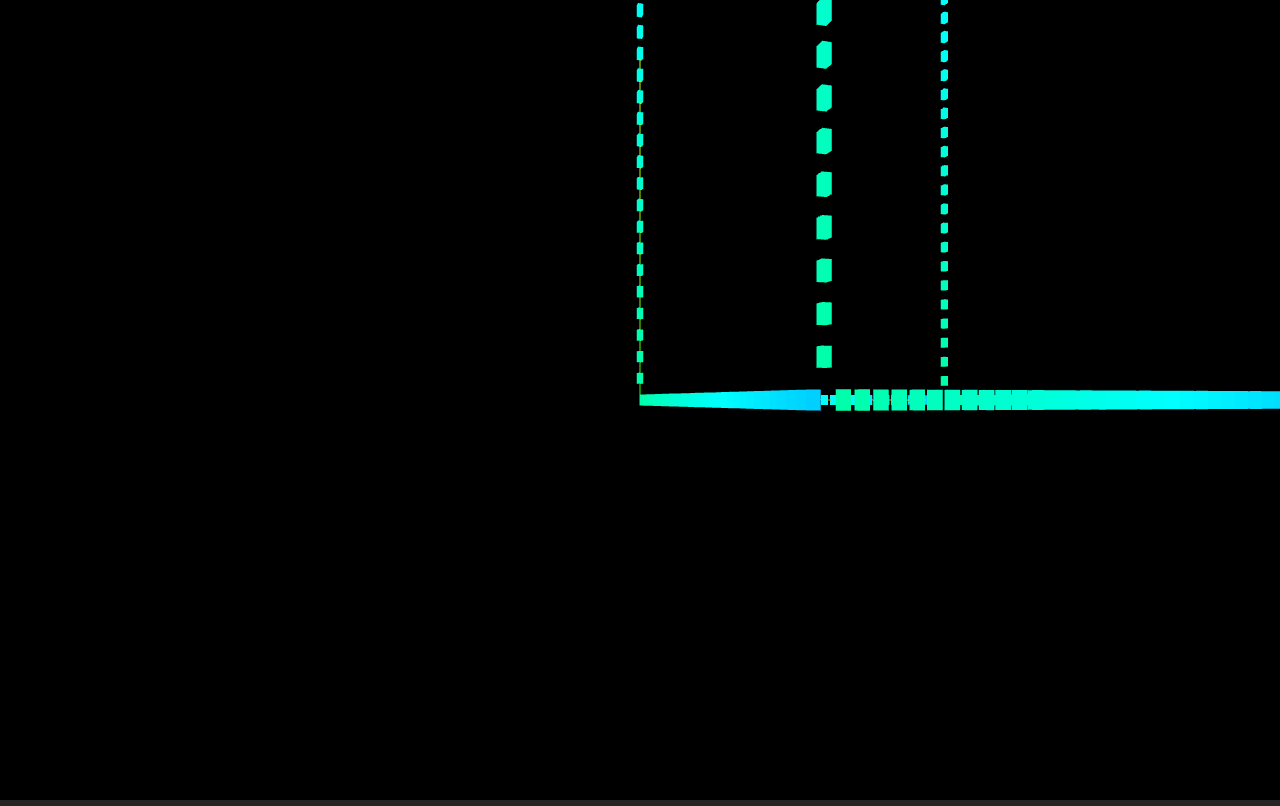
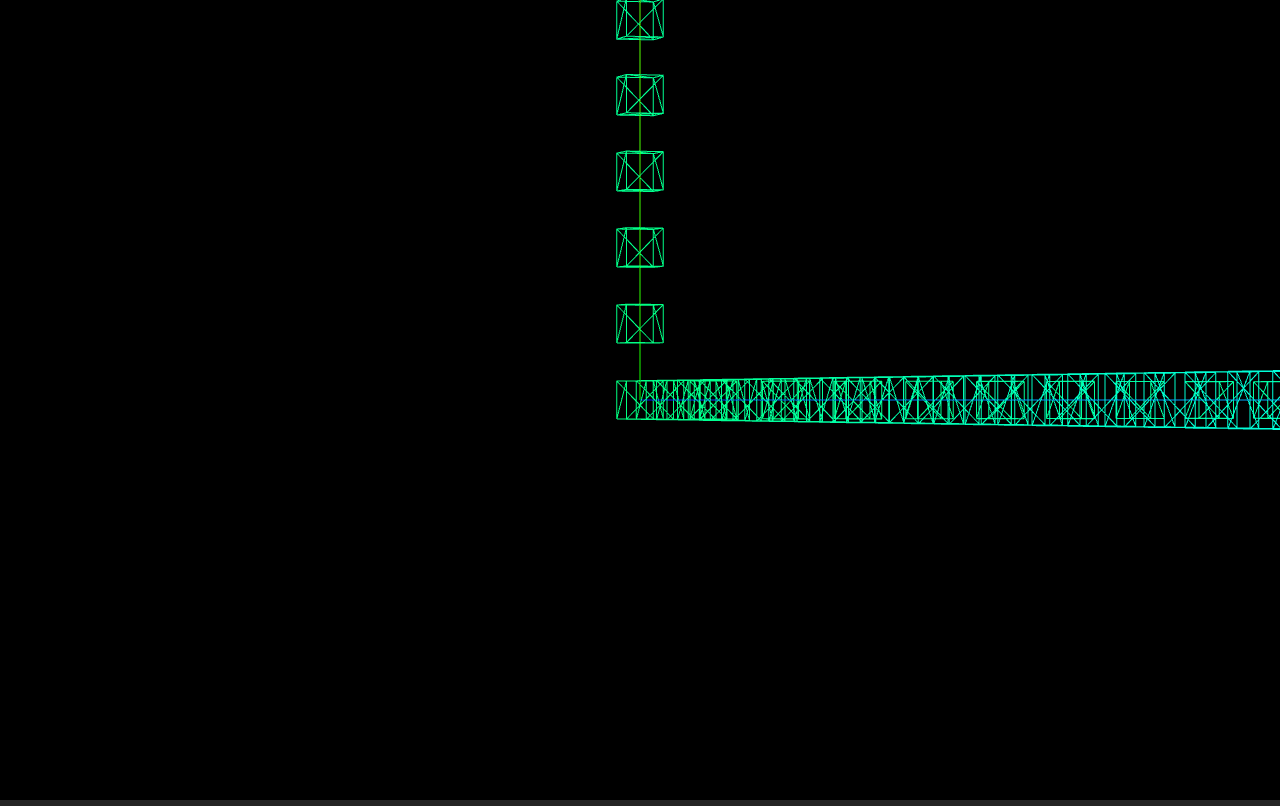
Before and after one commit to JaberChowdhury/Threejs-project, a website built with Vite: page index.html in a window 1280 px wide. Built offline with nearby package versions, Linux system fonts and the light colour scheme; animation ran at ten frames a second.

Commit message:
add : something called wireframe

```diff
--- a/main.js
+++ b/main.js
@@ -9,8 +9,30 @@ window.onload = () => {
   // selecting dom
   const canvas = document.querySelector("#canvas");
 
+
+
+
+
+
+
+
+
+
+
+
+
+
+
+
+
+
+
+
+
   // state
-  const limit = 32;
+  const limit = 30;
+  let iswireframe = true
+  let cubeDistance = 0;
   let meshs1 = [];
   let meshs2 = [];
   let meshs3 = [];
@@ -25,6 +47,7 @@ window.onload = () => {
   let meshs12 = [];
   let meshs13 = [];
 
+
   // initializing scene
   const scene = new THREE.Scene();
   const cubeGeometry = new THREE.BoxGeometry(1, 1, 1);
@@ -32,143 +55,143 @@ window.onload = () => {
   for (let i = 0; i < limit; i++) {
     const color = hexadecimal_color();
     const cubeMaterial = new THREE.MeshBasicMaterial({
-      color: hsl(i + limit * 5),
+      color: hsl(i + limit * 5), wireframe : iswireframe
     });
     const cubeMesh = new THREE.Mesh(cubeGeometry, cubeMaterial);
-    cubeMesh.position.x = 2 * i + 2;
+    cubeMesh.position.x = 2 * i + cubeDistance;
     meshs1.push(cubeMesh);
   }
 
   for (let i = 0; i < limit; i++) {
     const color = hexadecimal_color();
     const cubeMaterial = new THREE.MeshBasicMaterial({
-      color: hsl(i + limit * 5),
+      color: hsl(i + limit * 5), wireframe : iswireframe
     });
     const cubeMesh = new THREE.Mesh(cubeGeometry, cubeMaterial);
-    cubeMesh.position.y = 2 * i + 2;
+    cubeMesh.position.y = 2 * i + cubeDistance;
     meshs2.push(cubeMesh);
   }
 
   for (let i = 0; i < limit; i++) {
     const color = hexadecimal_color();
     const cubeMaterial = new THREE.MeshBasicMaterial({
-      color: hsl(i + limit * 5),
+      color: hsl(i + limit * 5), wireframe : iswireframe
     });
     const cubeMesh = new THREE.Mesh(cubeGeometry, cubeMaterial);
-    cubeMesh.position.z = 2 * i + 2;
+    cubeMesh.position.z = 2 * i + cubeDistance;
     meshs3.push(cubeMesh);
   }
 
   for (let i = 0; i < limit; i++) {
     const color = hexadecimal_color();
     const cubeMaterial = new THREE.MeshBasicMaterial({
-      color: hsl(i + limit * 5),
+      color: hsl(i + limit * 5), wireframe : iswireframe
     });
     const cubeMesh = new THREE.Mesh(cubeGeometry, cubeMaterial);
-    cubeMesh.position.y = limit * 2 + 2;
-    cubeMesh.position.x = 2 * i + 2;
+    cubeMesh.position.y = limit * 2 + cubeDistance;
+    cubeMesh.position.x = 2 * i + cubeDistance;
     meshs4.push(cubeMesh);
   }
 
   for (let i = 0; i < limit; i++) {
     const color = hexadecimal_color();
     const cubeMaterial = new THREE.MeshBasicMaterial({
-      color: hsl(i + limit * 5),
+      color: hsl(i + limit * 5), wireframe : iswireframe
     });
     const cubeMesh = new THREE.Mesh(cubeGeometry, cubeMaterial);
-    cubeMesh.position.z = limit * 2 + 2;
-    cubeMesh.position.x = 2 * i + 2;
+    cubeMesh.position.z = limit * 2 + cubeDistance;
+    cubeMesh.position.x = 2 * i + cubeDistance;
     meshs5.push(cubeMesh);
   }
 
   for (let i = 0; i < limit; i++) {
     const color = hexadecimal_color();
     const cubeMaterial = new THREE.MeshBasicMaterial({
-      color: hsl(i + limit * 5),
+      color: hsl(i + limit * 5), wireframe : iswireframe
     });
     const cubeMesh = new THREE.Mesh(cubeGeometry, cubeMaterial);
-    cubeMesh.position.x = limit * 2 + 2;
-    cubeMesh.position.z = 2 * i + 2;
+    cubeMesh.position.x = limit * 2 + cubeDistance;
+    cubeMesh.position.z = 2 * i + cubeDistance;
     meshs6.push(cubeMesh);
   }
 
   for (let i = 0; i < limit; i++) {
     const color = hexadecimal_color();
     const cubeMaterial = new THREE.MeshBasicMaterial({
-      color: hsl(i + limit * 5),
+      color: hsl(i + limit * 5), wireframe : iswireframe
     });
     const cubeMesh = new THREE.Mesh(cubeGeometry, cubeMaterial);
-    cubeMesh.position.x = limit * 2 + 2;
-    cubeMesh.position.y = 2 * i + 2;
+    cubeMesh.position.x = limit * 2 + cubeDistance;
+    cubeMesh.position.y = 2 * i + cubeDistance;
     meshs7.push(cubeMesh);
   }
 
   for (let i = 0; i < limit; i++) {
     const color = hexadecimal_color();
     const cubeMaterial = new THREE.MeshBasicMaterial({
-      color: hsl(i + limit * 5),
+      color: hsl(i + limit * 5), wireframe : iswireframe
     });
     const cubeMesh = new THREE.Mesh(cubeGeometry, cubeMaterial);
-    cubeMesh.position.y = limit * 2 + 2;
-    cubeMesh.position.z = 2 * i + 2;
+    cubeMesh.position.y = limit * 2 + cubeDistance;
+    cubeMesh.position.z = 2 * i + cubeDistance;
     meshs8.push(cubeMesh);
   }
 
   for (let i = 0; i < limit; i++) {
     const color = hexadecimal_color();
     const cubeMaterial = new THREE.MeshBasicMaterial({
-      color: hsl(i + limit * 5),
+      color: hsl(i + limit * 5), wireframe : iswireframe
     });
     const cubeMesh = new THREE.Mesh(cubeGeometry, cubeMaterial);
-    cubeMesh.position.x = limit * 2 + 2;
-    cubeMesh.position.y = limit * 2 + 2;
-    cubeMesh.position.z = 2 * i + 2;
+    cubeMesh.position.x = limit * 2 + cubeDistance;
+    cubeMesh.position.y = limit * 2 + cubeDistance;
+    cubeMesh.position.z = 2 * i + cubeDistance;
     meshs9.push(cubeMesh);
   }
 
   for (let i = 0; i < limit; i++) {
     const color = hexadecimal_color();
     const cubeMaterial = new THREE.MeshBasicMaterial({
-      color: hsl(i + limit * 5),
+      color: hsl(i + limit * 5), wireframe : iswireframe
     });
     const cubeMesh = new THREE.Mesh(cubeGeometry, cubeMaterial);
-    cubeMesh.position.z = limit * 2 + 2;
-    cubeMesh.position.x = 2 * i + 2;
+    cubeMesh.position.z = limit * 2 + cubeDistance;
+    cubeMesh.position.x = 2 * i + cubeDistance;
     meshs10.push(cubeMesh);
   }
 
   for (let i = 0; i < limit; i++) {
     const color = hexadecimal_color();
     const cubeMaterial = new THREE.MeshBasicMaterial({
-      color: hsl(i + limit * 5),
+      color: hsl(i + limit * 5), wireframe : iswireframe
     });
     const cubeMesh = new THREE.Mesh(cubeGeometry, cubeMaterial);
-    cubeMesh.position.z = limit * 2 + 2;
-    cubeMesh.position.y = 2 * i + 2;
+    cubeMesh.position.z = limit * 2 + cubeDistance;
+    cubeMesh.position.y = 2 * i + cubeDistance;
     meshs11.push(cubeMesh);
   }
 
   for (let i = 0; i < limit; i++) {
     const color = hexadecimal_color();
     const cubeMaterial = new THREE.MeshBasicMaterial({
-      color: hsl(i + limit * 5),
+      color: hsl(i + limit * 5), wireframe : iswireframe
     });
     const cubeMesh = new THREE.Mesh(cubeGeometry, cubeMaterial);
-    cubeMesh.position.y = limit * 2 + 2;
-    cubeMesh.position.z = limit * 2 + 2;
-    cubeMesh.position.x = 2 * i + 2;
+    cubeMesh.position.y = limit * 2 + cubeDistance;
+    cubeMesh.position.z = limit * 2 + cubeDistance;
+    cubeMesh.position.x = 2 * i + cubeDistance;
     meshs12.push(cubeMesh);
   }
 
   for (let i = 0; i < limit; i++) {
     const color = hexadecimal_color();
     const cubeMaterial = new THREE.MeshBasicMaterial({
-      color: hsl(i + limit * 5),
+      color: hsl(i + limit * 5), wireframe : iswireframe
     });
     const cubeMesh = new THREE.Mesh(cubeGeometry, cubeMaterial);
-    cubeMesh.position.x = limit * 2 + 2;
-    cubeMesh.position.z = limit * 2 + 2;
-    cubeMesh.position.y = 2 * i + 2;
+    cubeMesh.position.x = limit * 2 + cubeDistance;
+    cubeMesh.position.z = limit * 2 + cubeDistance;
+    cubeMesh.position.y = 2 * i + cubeDistance;
     meshs13.push(cubeMesh);
   }
 
@@ -193,11 +216,11 @@ window.onload = () => {
 
   scene.add(cube_Mesh_Groupe);
 
-  cube_Mesh_Groupe.scale.y = 2;
+  // cube_Mesh_Groupe.scale.y = 2;
 
   // initializing camera
   const camera = new THREE.PerspectiveCamera(
-    60,
+    10,
     window.innerWidth / window.innerHeight,
     0.1,
     9000,
@@ -221,6 +244,7 @@ window.onload = () => {
   controls.autoRotate = true;
 
   const animate = () => {
+
     requestAnimationFrame(animate);
     camera.updateProjectionMatrix();
     renderer.setSize(window.innerWidth, window.innerHeight);
@@ -232,5 +256,4 @@ window.onload = () => {
   // render the scene
   renderer.render(scene, camera);
 
-  console.log(THREE);
 };
--- a/style.css
+++ b/style.css
@@ -15,4 +15,9 @@ body {
   margin: 0;
   padding: 0;
   box-sizing: border-box;
+  width: 100%;
+  min-height: 100vh;
+  display: flex;
+  justify-content: center;
+  position: relative;
 }
```
